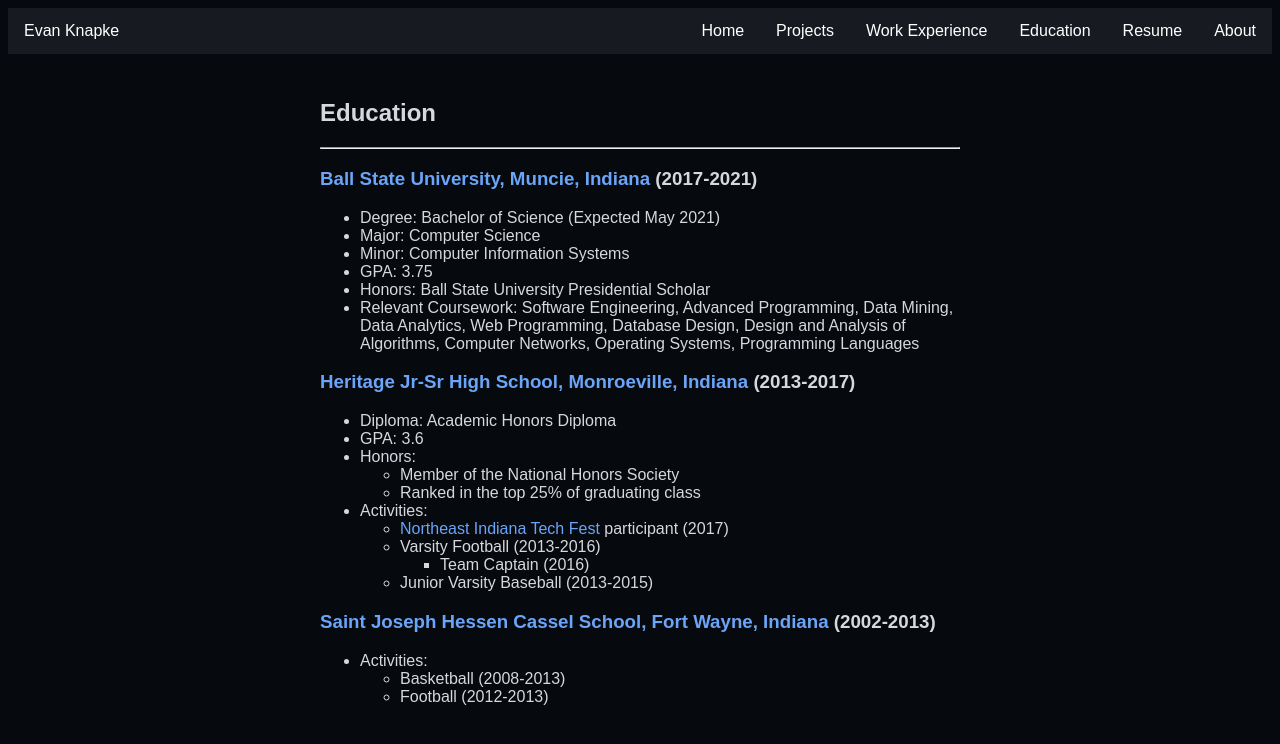
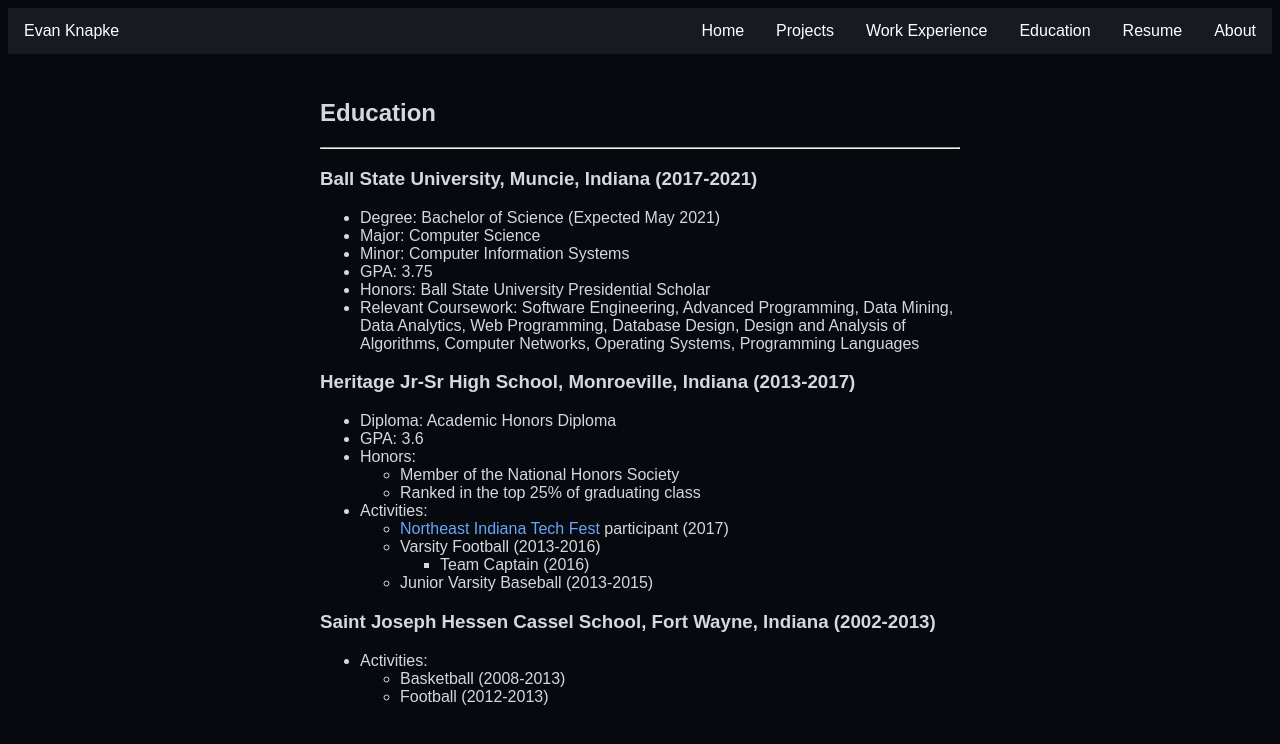
Before and after one commit to evanknapke/evanknapke.github.io, a Jekyll site: the page built from pages/education.md, in a window 1280 px wide. Shown: the top 744 px of the page. Built offline with Jekyll 4.4.1, drawn with Linux system fonts in a browser that asks for light colours; part of the change alters nothing that is shown.

```diff
--- a/pages/education.md
+++ b/pages/education.md
@@ -7,7 +7,7 @@ permalink: /education/
 ## Education
 ---
 
-### [Ball State University, Muncie, Indiana](https://www.bsu.edu) (2017-2021)
+### Ball State University, Muncie, Indiana (2017-2021)
 - Degree: Bachelor of Science (Expected May 2021)
 - Major: Computer Science
 - Minor: Computer Information Systems
@@ -15,7 +15,7 @@ permalink: /education/
 - Honors: Ball State University Presidential Scholar
 - Relevant Coursework: Software Engineering, Advanced Programming, Data Mining, Data Analytics, Web Programming, Database Design, Design and Analysis of Algorithms, Computer Networks, Operating Systems, Programming Languages
 
-### [Heritage Jr-Sr High School, Monroeville, Indiana](https://hhs.eacs.k12.in.us) (2013-2017)
+### Heritage Jr-Sr High School, Monroeville, Indiana (2013-2017)
 - Diploma: Academic Honors Diploma
 - GPA: 3.6
 - Honors:
@@ -27,7 +27,7 @@ permalink: /education/
         - Team Captain (2016)
     - Junior Varsity Baseball (2013-2015)
 
-### [Saint Joseph Hessen Cassel School, Fort Wayne, Indiana](https://stjoehc.org) (2002-2013)
+### Saint Joseph Hessen Cassel School, Fort Wayne, Indiana (2002-2013)
 - Activities:
     - Basketball (2008-2013)
     - Football (2012-2013)
```
